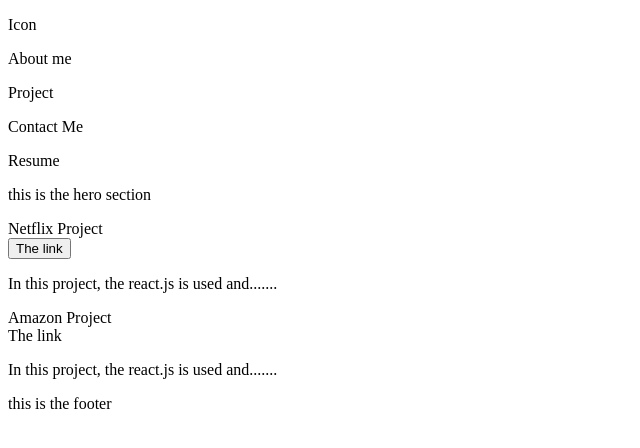
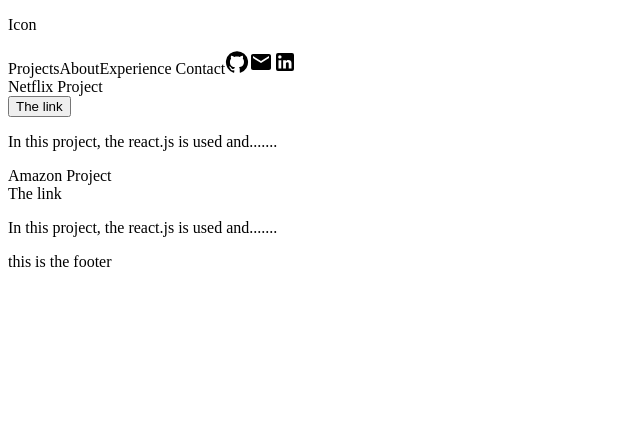
Before and after one commit to Aiden-jiahao/personal_web, a Next.js app: page / in a window 1280 px wide. Shown: the top 448 px of the page, without its empty margins (0-640 px from the left). Built offline with nearby package versions, Linux system fonts and the light colour scheme.

Commit message:
for bsaic header

```diff
--- a/components/Footer.js
+++ b/components/Footer.js
@@ -2,11 +2,24 @@
 import ReactPlayer from "react-player";
 function Footer() {
   return (
-    <div>
+    <div className=" md:decoration-clone bg-gradient-to-b from-yellow-400 to-red-500 ">
+      {/*decoration-clone bg-gradient-to-b 整个页面被render*/}
       <p>this is the footer </p>
-      <div className="px-20 py-10">
+      <div className="px-10 py-10 flex space-x-4">
         <ReactPlayer
           url="https://www.youtube.com/watch?v=JxjD0ez0zEg"
+          controls
+          playbackRate={1}
+          width="700px"
+          height="400px"
+
+          /* controls = Display native player controls
+            playbackRate = Set the playback rate of the player
+            width = Set the width of the player
+            height = Set the height of the player*/
+        />
+        <ReactPlayer
+          url="https://www.youtube.com/watch?v=SJRgJbGr3DY"
           controls
           playbackRate={1}
           width="700px"
--- a/components/Header.js
+++ b/components/Header.js
@@ -1,18 +1,22 @@
 import React from "react";
-
+import GitHubIcon from "@mui/icons-material/GitHub";
+import EmailIcon from "@mui/icons-material/Email";
+import LinkedInIcon from "@mui/icons-material/LinkedIn";
 function Header() {
   return (
-    <div className="header flex py-3   space-x-4 ">
-      <div className="header__left text-black sm:w-16 md:w-32 lg:w-48  bg-green-500 active:bg-green-700">
-        <p>Icon</p>
-      </div>
-
-      <div className="  header__right   flex space-x-4 px-64">
-        <p className=" transform motion-safe:hover:scale-110"> About me</p>
-        <p className=" motion-safe:hover:scale-110"> Project</p>
-        <p className=" hover:bg-red-500"> Contact Me</p>
-        <p className=" hover:bg-red-500 motion-safe:hover:scale-110"> Resume</p>
-        {/* hover: as move on it , color gets changed*/}
+    <div className="flex">
+      {/* flex  md:flex-row justify-between items-center
+       <div className="max-w-6xl  mx-auto px-4 py-10 md:py-20">
+      */}
+      <p className="max-w-6xl mx-auto px-4 py-10 md:py-20">Icon </p>
+      <div className=" max-w-6xl mx-auto px-4 py-10 md:py-20 space-x-8 text-3xl  ">
+        <a className="text-gray-800 hover:scale-110">Projects</a>
+        <a className="text-gray-800 bg-green-500 active:bg-green-700">About</a>
+        <a className=" text-gray-800 ">Experience </a>
+        <a className="text-gray-800 motion-safe:hover:scale-110">Contact</a>
+        <GitHubIcon className="" />
+        <EmailIcon />
+        <LinkedInIcon />
       </div>
     </div>
   );
@@ -21,11 +25,19 @@
 export default Header;
 
 {
-  /*  <div className=" flex md:border-2  rounded-full py-2  md:shadow-sm space-x-4 ">
-      <h1> Icon</h1>
-      <h1> About me</h1>
-      <h1> Project</h1>
-      <h1> Contact Me</h1>
-      <h1> Resume</h1>
-    </div>*/
+  /*
+   <div className="header flex py-3 space-x-4 decoration-clone bg-gradient-to-b from-yellow-400 to-red-500 ">
+      <div className="header__left text-black sm:w-16 md:w-32 lg:w-48  bg-green-500 active:bg-green-700">
+        <p>Icon</p>
+      </div>
+
+      <div className="  header__middle flex space-x-4 px-64">
+        <p className=" transform motion-safe:hover:scale-110"> About </p>
+        <p className=" motion-safe:hover:scale-110"> Project</p>
+        <p className=" hover:bg-red-500"> Contact Me</p>
+        <p className=" hover:bg-red-500 motion-safe:hover:scale-110"> Resume</p>
+        {/* hover: as move on it , color gets changed* }
+        </div>
+        </div>
+    */
 }
--- a/components/Hero.js
+++ b/components/Hero.js
@@ -3,8 +3,6 @@
 function Hero() {
   return (
     <div className="inline-flex space-x-10">
-      <p>this is the hero section</p>
-
       <div class="max-w-md mx-auto bg-white rounded-xl shadow-md overflow-hidden md:max-w-2xl hover:scale-110 ">
         <div class="md:flex">
           <div class="p-8">
--- a/package.json
+++ b/package.json
@@ -6,6 +6,10 @@
     "start": "next start"
   },
   "dependencies": {
+    "@emotion/react": "^11.5.0",
+    "@emotion/styled": "^11.3.0",
+    "@material-ui/core": "^4.12.3",
+    "@material-ui/icons": "^4.11.2",
     "@mui/icons-material": "^5.0.5",
     "@mui/material": "^5.0.6",
     "next": "latest",
```
Also changed, not shown: 1 other file (tests, documents, lock files or other folders).
